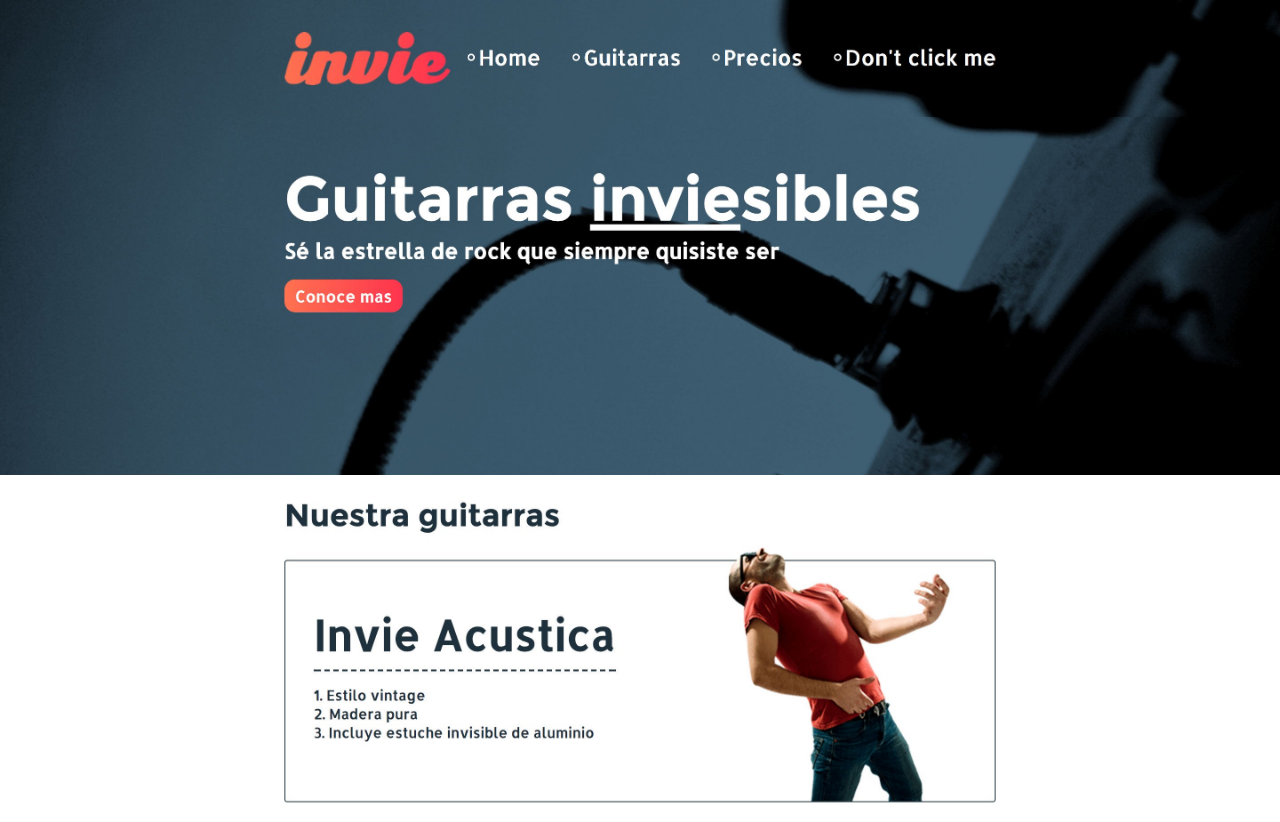
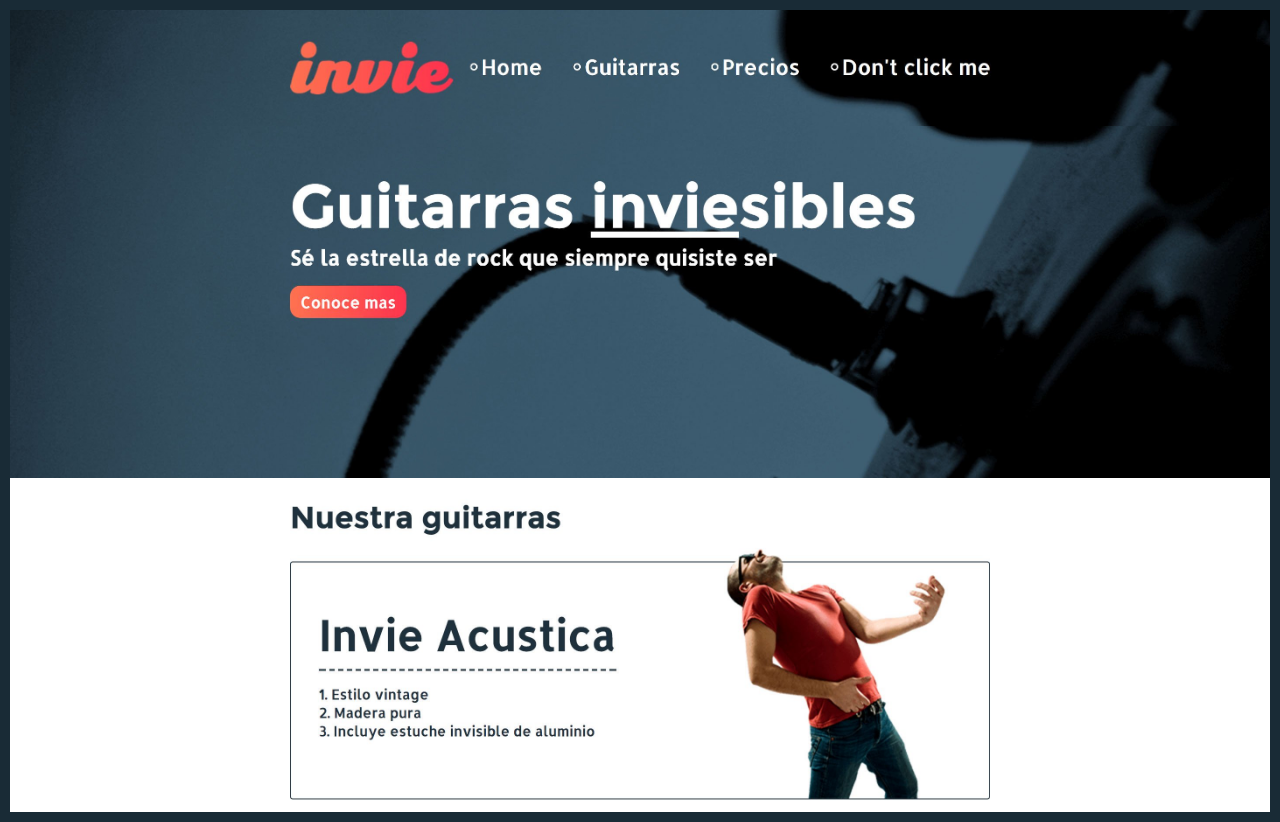
Before and after one commit to juandiegoespinosasantos/invie, a plain HTML site: page index.html in a window 1280 px wide. Drawn offline with Linux system fonts and the light colour scheme.

Commit message:
hotfix 1

```diff
--- a/index.html
+++ b/index.html
@@ -6,6 +6,7 @@
         <style media="screen">
           body {
             margin: 0;
+            border: 10px solid #192B36;
           }
 
           img {
```
